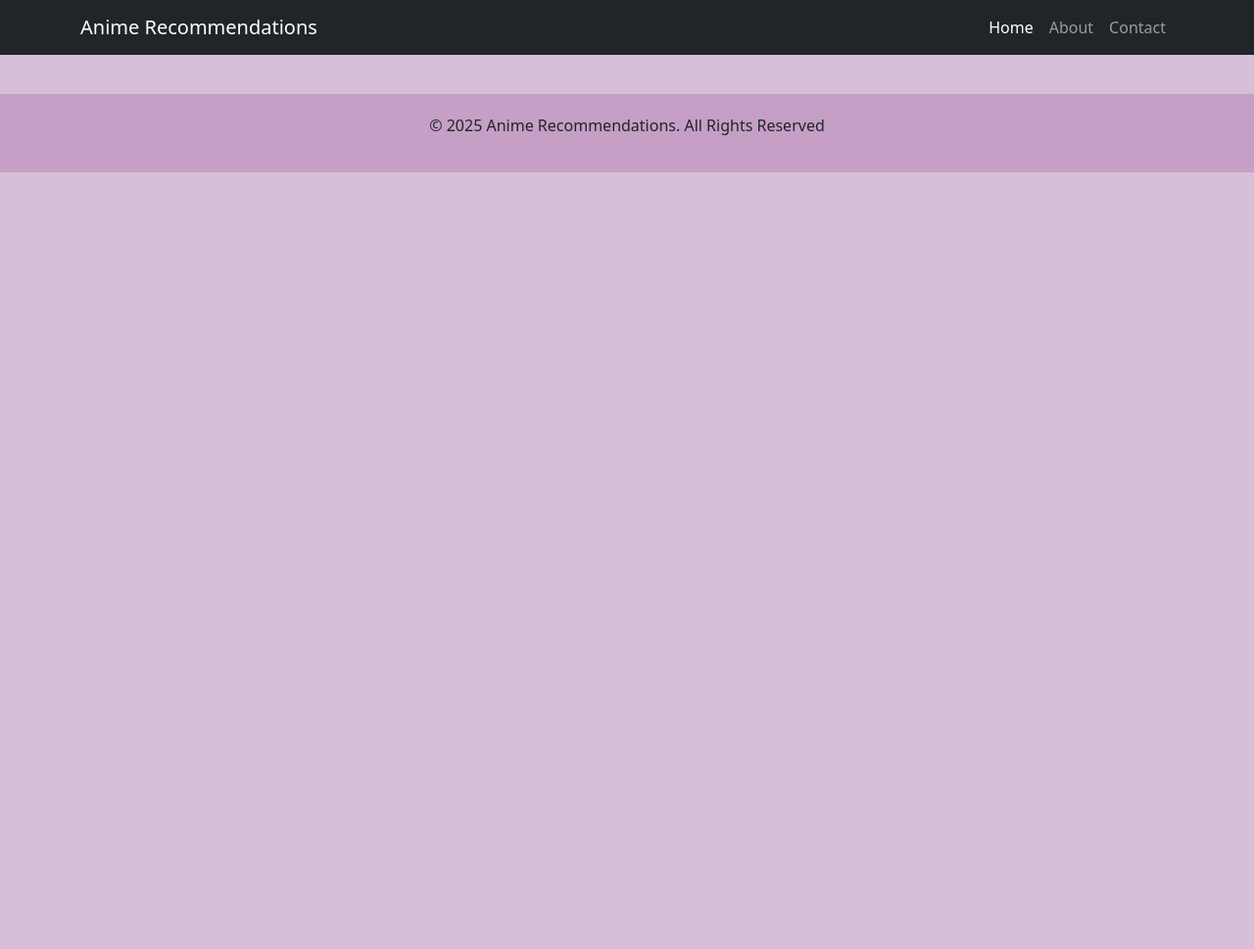
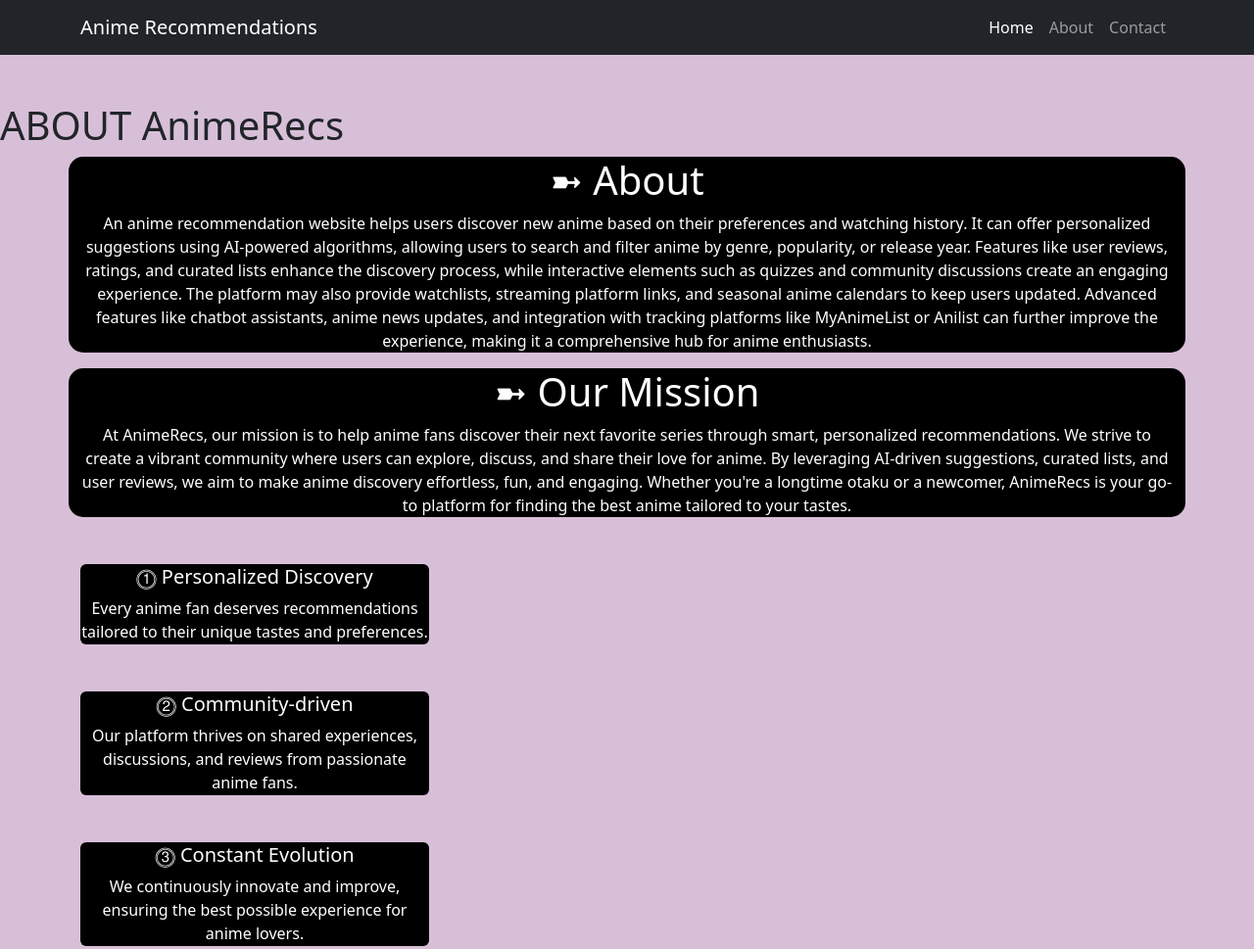
Before and after one commit to Ezra-Kaine/Capstone-Project, a plain HTML site: page about.html in a window 1280 px wide. Shown: the top 969 px of the page at 98% size. Before the commit the page ends 800 px from the top, so only its background shows below. Drawn offline with nearby package versions, Linux system fonts and the light colour scheme.

Commit message:
Added About section

```diff
--- a/about.html
+++ b/about.html
@@ -17,18 +17,66 @@
             <div class="collapse navbar-collapse" id="navbarNav">
                 <ul class="navbar-nav ms-auto">
                     <li class="nav-item">
-                        <a class="nav-link active" href="#">Home</a>
+                        <a class="nav-link active" href="home.html">Home</a>
                     </li>
                     <li class="nav-item">
-                        <a class="nav-link" href="#">About</a>
+                        <a class="nav-link" href="about.html">About</a>
                     </li>
                     <li class="nav-item">
-                        <a class="nav-link" href="#">Contact</a>
+                        <a class="nav-link" href="contact.html">Contact</a>
                     </li>
                 </ul>
             </div>
         </div>
     </nav>
+    <section class="about py-5">
+  <h1>ABOUT AnimeRecs</h1>
+        <div class="container" id="about">
+            <h1> ➼ About</h1>
+            <p>
+                An anime recommendation website helps users discover new anime based on their preferences and watching history. It can offer personalized suggestions using AI-powered algorithms, allowing users to search and filter anime by genre, popularity, or release year. Features like user reviews, ratings, and curated lists enhance the discovery process, while interactive elements such as quizzes and community discussions create an engaging experience. The platform may also provide watchlists, streaming platform links, and seasonal anime calendars to keep users updated. Advanced features like chatbot assistants, anime news updates, and integration with tracking platforms like MyAnimeList or Anilist can further improve the experience, making it a comprehensive hub for anime enthusiasts.
+            </p>
+        </div>
+
+        <div class="container" id="about">
+            <h1> ➼ Our Mission</h1>
+            <p>
+                At AnimeRecs, our mission is to help anime fans discover their next favorite series through smart, personalized recommendations. We strive to create a vibrant community where users can explore, discuss, and share their love for anime. By leveraging AI-driven suggestions, curated lists, and user reviews, we aim to make anime discovery effortless, fun, and engaging. Whether you're a longtime otaku or a newcomer, AnimeRecs is your go-to platform for finding the best anime tailored to your tastes.
+            </p>
+        </div>
+        <div class="container mt-5" id="card">
+            <div class="row">
+                <div class="col-md-4">
+                    <div class="card">
+                        <h5 class="card-title">⓵ Personalized Discovery</h5>
+                        <p class="card-text">Every anime fan deserves recommendations tailored to their unique tastes and preferences.</p>
+                    </div>
+                </div>
+            </div>
+        </div>
+    </div>
+    <div class="container mt-5" id="card">
+        <div class="row">
+            <div class="col-md-4">
+                <div class="card">
+                    <h5 class="card-title">⓶ Community-driven</h5>
+                    <p class="card-text">Our platform thrives on shared experiences, discussions, and reviews from passionate anime fans.</p>
+                </div>
+            </div>
+        </div>
+    </div>
+
+    <div class="container mt-5" id="card">
+        <div class="row">
+            <div class="col-md-4">
+                <div class="card">
+                    <h5 class="card-title">⓷ Constant Evolution</h5>
+                    <p class="card-text">We continuously innovate and improve, ensuring the best possible experience for anime lovers.</p>
+                </div>
+            </div>
+        </div>
+    </div>
+    </section>
     <footer class="footer">
         <div class="container">
             <p>&copy; 2025 Anime Recommendations. All Rights Reserved</p>
--- a/style.css
+++ b/style.css
@@ -35,3 +35,18 @@ body {
     border-top-left-radius: 10px;
     border-top-right-radius: 10px;
 }
+#watch{
+    text-decoration: none;
+    color: white;
+}
+#about{
+    background-color: black;
+    border-radius: 15px;
+    text-align: center;
+    color: white;
+}
+.card{
+    text-align: center;
+    color: white;
+    background-color: black;
+}
```
Also changed, not shown: anime.html (+3 -3 lines), contact.html (+3 -3 lines), home.html (+1 -1 lines).
